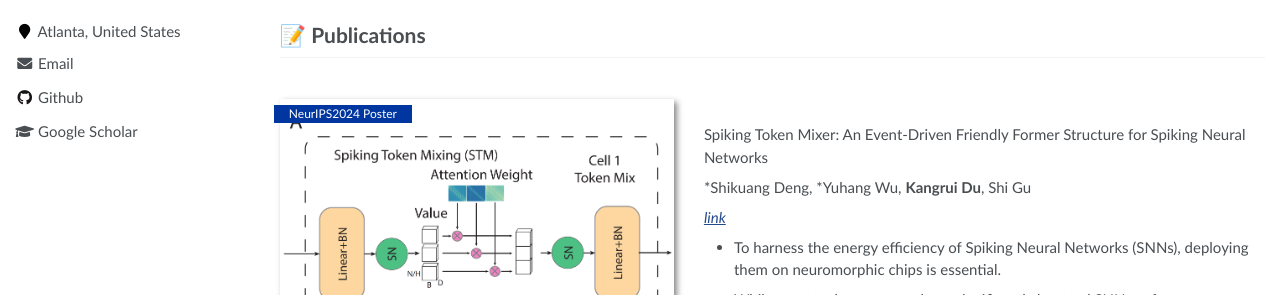
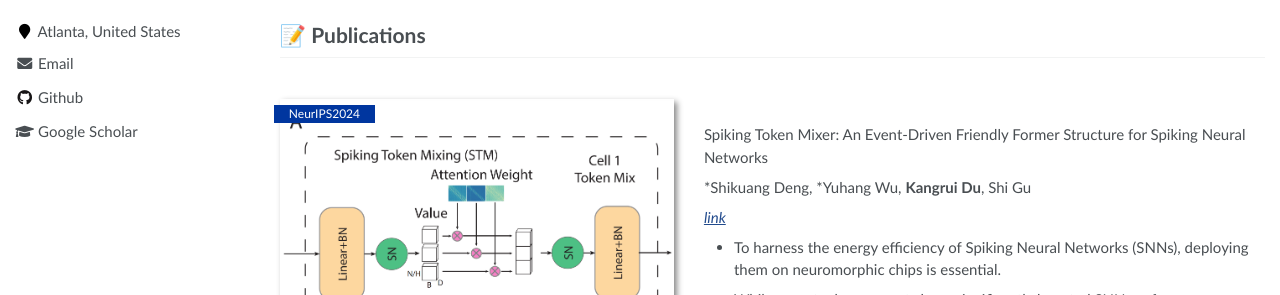
Before and after one commit to Rockdu/Rockdu.github.io, a Jekyll site: the page built from _pages/about.md, in a window 1280 px wide and 900 px high. Shown: the part 421-716 px from the top of the window. Built offline with Jekyll 4.4.1, drawn with Linux system fonts in a browser that asks for light colours.

```diff
--- a/_pages/about.md
+++ b/_pages/about.md
@@ -30,7 +30,7 @@ My current research interests mainly lie in building systems for fast and effici
 
 # 📝 Publications
 
-<div class='paper-box'><div class='paper-box-image'><div><div class="badge">NeurIPS2024 Poster</div><img src='images/STMixer.png' alt="sym" width="100%"></div></div>
+<div class='paper-box'><div class='paper-box-image'><div><div class="badge">NeurIPS2024</div><img src='images/STMixer.png' alt="sym" width="100%"></div></div>
 
 <div class='paper-box-text' markdown="1">
 
```
